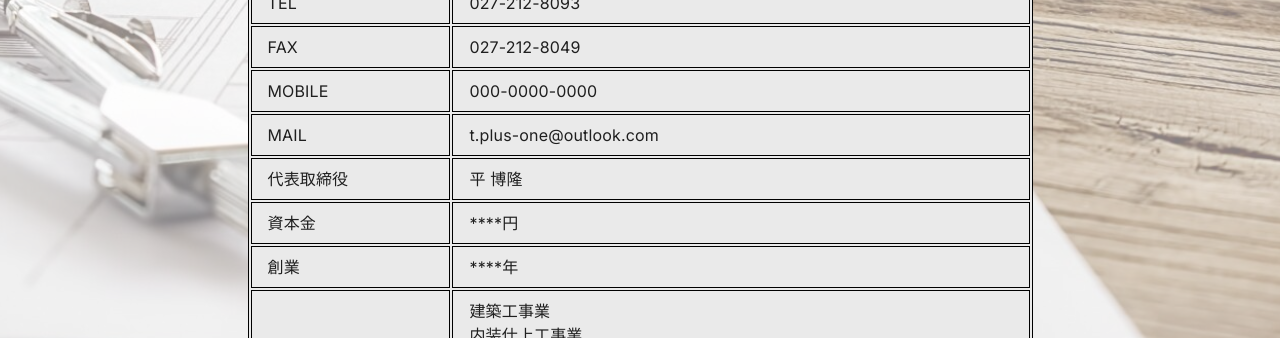
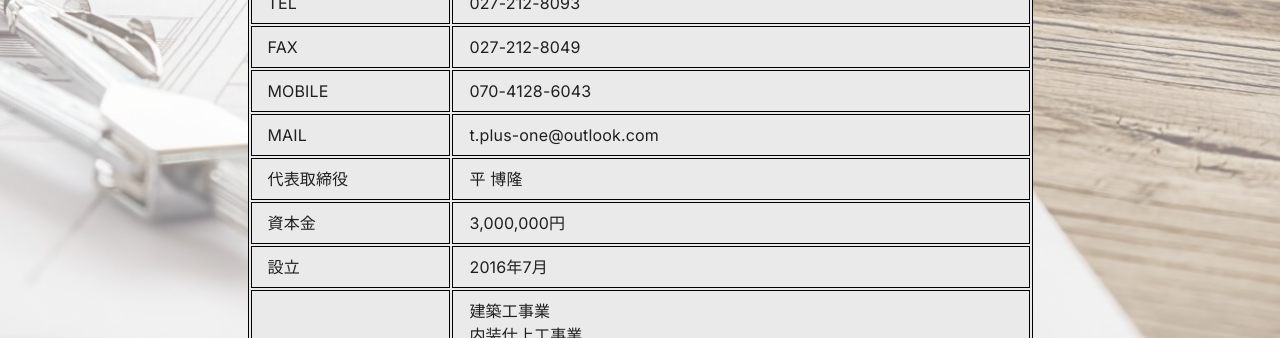
Before and after one commit to no215tyler/plusone_kk, a Next.js app: page /about in a window 1280 px wide. Shown: the part 518-856 px from the top of the page. Built offline with nearby package versions, Linux system fonts and the light colour scheme.

Commit message:
📝 会社概要更新

```diff
--- a/pages/about.tsx
+++ b/pages/about.tsx
@@ -61,7 +61,7 @@ export default function About() {
             </tr>
             <tr>
               <td>MOBILE</td>
-              <td>000-0000-0000</td>
+              <td>070-4128-6043</td>
             </tr>
             <tr>
               <td>MAIL</td>
@@ -73,11 +73,11 @@ export default function About() {
             </tr>
             <tr>
               <td>資本金</td>
-              <td>****円</td>
+              <td>3,000,000円</td>
             </tr>
             <tr>
-              <td>創業</td>
-              <td>****年</td>
+              <td>設立</td>
+              <td>2016年7月</td>
             </tr>
             <tr>
               <td>主な事業内容</td>
```
